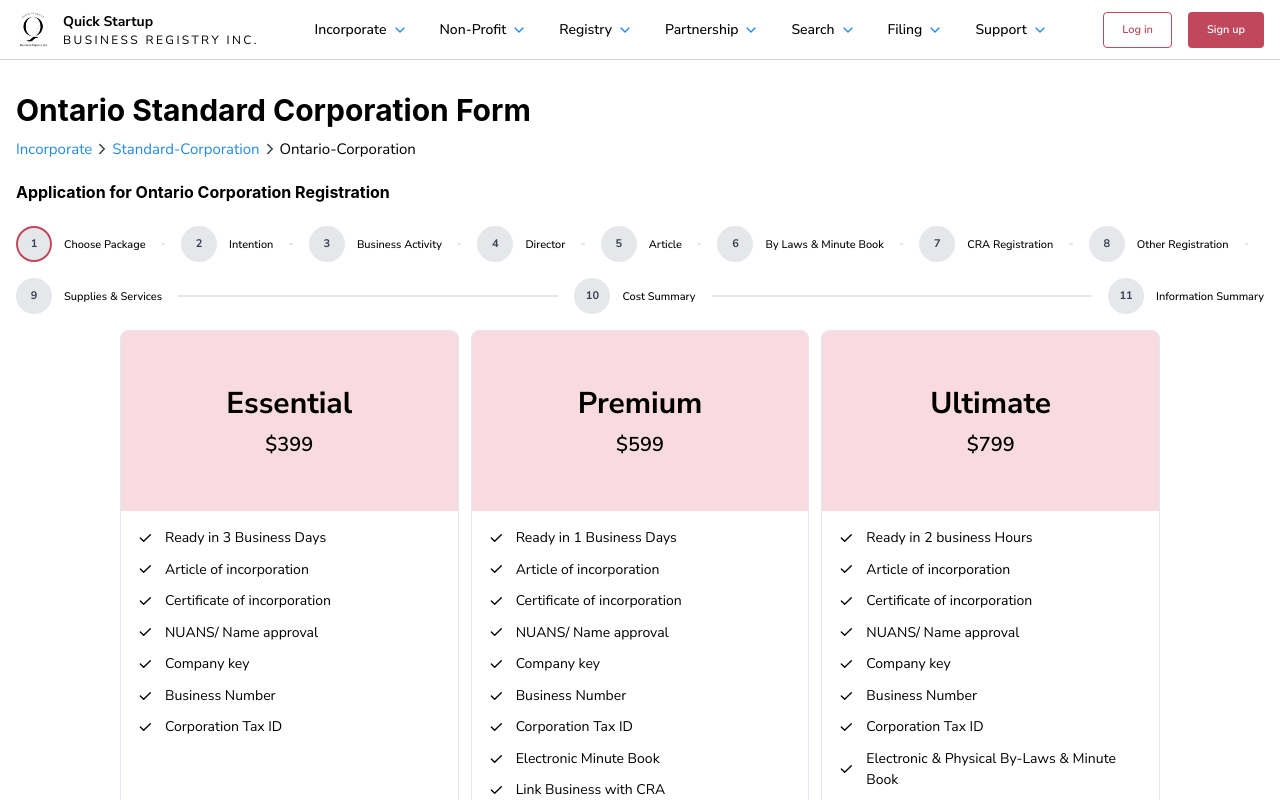
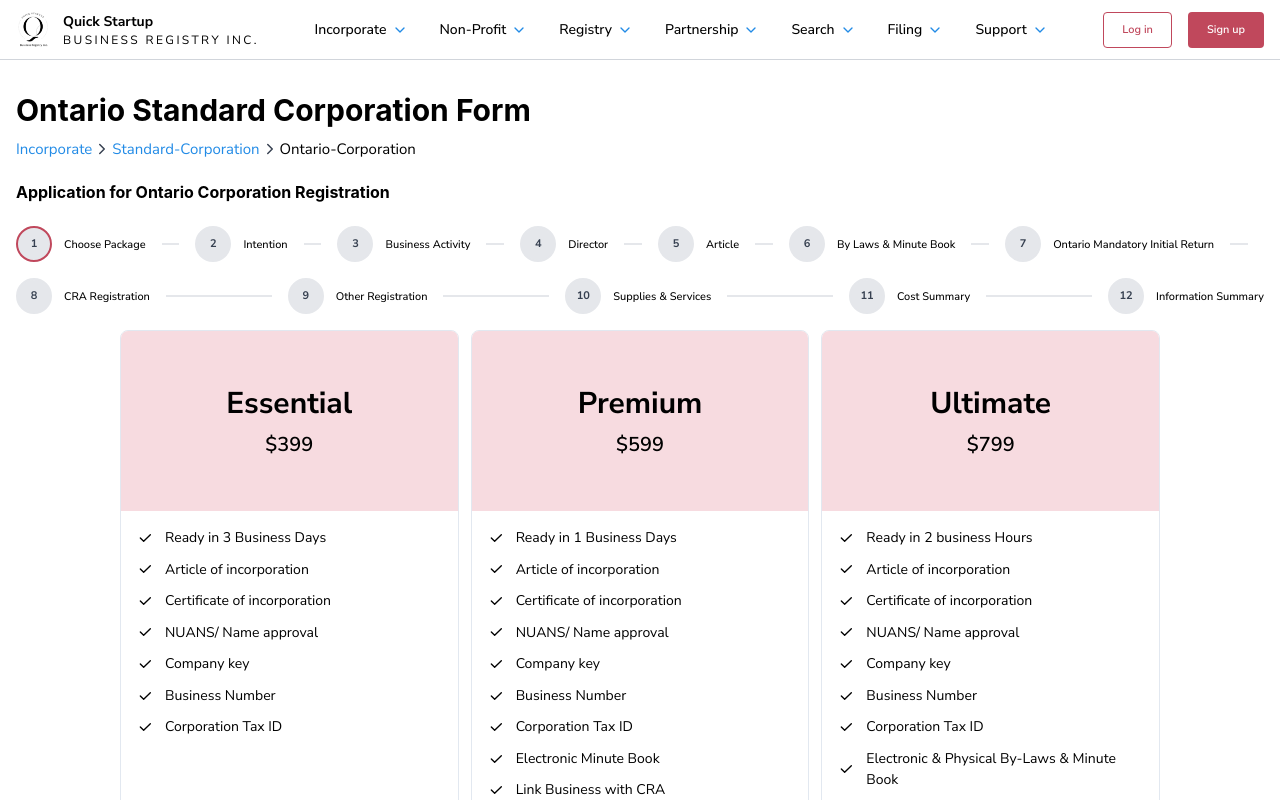
Before and after one commit to Mohammad-Nafis-Abdullah/project-canada-client, a Next.js app: page /incorporate/standard-corporation/ontario-corporation in a window 1280 px wide. Shown: the top 800 px of the page. Built offline with nearby package versions, Linux system fonts and the light colour scheme.

Commit message:
ontario: add comments on form steps

```diff
--- a/src/pages/incorporate/standard-corporation/ontario-corporation.tsx
+++ b/src/pages/incorporate/standard-corporation/ontario-corporation.tsx
@@ -152,7 +152,7 @@ export default function AlbertaCorporationRoute() {
           Application for Ontario Corporation Registration
         </Title>
         <Stepper mt="lg" size="sm" active={active} color="primary">
-          {/* step - 1 */}
+          {/* step - Choose Package */}
           <Stepper.Step label="Choose Package">
             <SimpleGrid cols={3} spacing="sm" maw={1040} mx="auto">
               {ontarioPackages.map((item) => (
@@ -166,7 +166,7 @@ export default function AlbertaCorporationRoute() {
             </SimpleGrid>
           </Stepper.Step>
 
-          {/* step - 2 */}
+          {/* step - Intention */}
           <Stepper.Step label="Intention">
             <StepperFormLayout>
               <Stack gap="lg">
@@ -262,7 +262,7 @@ export default function AlbertaCorporationRoute() {
             </StepperFormLayout>
           </Stepper.Step>
 
-          {/* step - 3 */}
+          {/* step - Business Activity */}
           <Stepper.Step label="Business Activity">
             <StepperFormLayout>
               <Stack gap="lg">
@@ -304,35 +304,44 @@ export default function AlbertaCorporationRoute() {
             </StepperFormLayout>
           </Stepper.Step>
 
-          {/* step - 4 */}
+          {/* step - Director */}
           <Stepper.Step label="Director">
             <StOntarioStepFour form={form} />
           </Stepper.Step>
 
-          {/* step - 5 */}
+          {/* step - Article */}
           <Stepper.Step label="Article">
             <StOntarioStepFive form={form} />
           </Stepper.Step>
 
-          {/* step - 6 */}
+          {/* step - By Laws & Minute Book */}
           <Stepper.Step label="By Laws & Minute Book">
             <StOntarioStepSix form={form} />
           </Stepper.Step>
 
-          {/* step - 7 */}
+          {/* step - Ontario Mandatory Initial Return */}
+          <Stepper.Step label="Ontario Mandatory Initial Return">
+            Lorem ipsum dolor sit, amet consectetur adipisicing elit. Ratione
+            nostrum, id recusandae officia modi voluptates unde excepturi. Ipsam
+            totam consectetur at inventore modi nulla? Quae corporis esse fugiat
+            perspiciatis unde.
+          </Stepper.Step>
+
+          {/* step - Share Price */}
           {form.values.isBylawsAndMinuteBook === "YES" && (
             <Stepper.Step label="Share Price">
               <StOntario_sharePrice form={form} />
             </Stepper.Step>
           )}
-          {/* step - 8 */}
+
+          {/* step - Share */}
           {form.values.isBylawsAndMinuteBook === "YES" && (
             <Stepper.Step label="Share">
               <StOntarioStepSeven form={form} />
             </Stepper.Step>
           )}
 
-          {/* step - 9 */}
+          {/* step - CRA Registration */}
           <Stepper.Step label="CRA Registration">
             <StepperFormLayout>
               {selectPackage.code !== "ultimate" && (
@@ -371,7 +380,7 @@ export default function AlbertaCorporationRoute() {
             </StepperFormLayout>
           </Stepper.Step>
 
-          {/* step - 10 */}
+          {/* step - Other Registration */}
           {selectPackage.code !== "ultimate" && (
             <Stepper.Step label="Other Registration">
               <StepperFormLayout>
@@ -410,17 +419,17 @@ export default function AlbertaCorporationRoute() {
             </Stepper.Step>
           )}
 
-          {/* step - 11 */}
+          {/* step - Supplies & Services */}
           <Stepper.Step label="Supplies & Services">
             <StOntarioSupplies form={form} selectPackage={selectPackage} />
           </Stepper.Step>
 
-          {/* step - 12 */}
+          {/* step - Cost Summary */}
           <Stepper.Step label="Cost Summary">
             <StOntarioStepCost form={form} />
           </Stepper.Step>
 
-          {/* step - 13 */}
+          {/* step - Information Summary */}
           <Stepper.Step label="Information Summary">
             <StOntarioStepInfo form={form} />
           </Stepper.Step>
```
